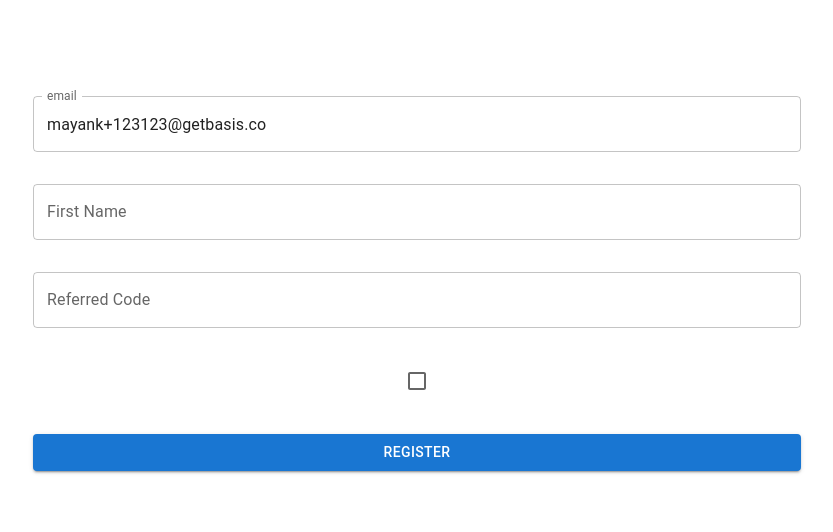
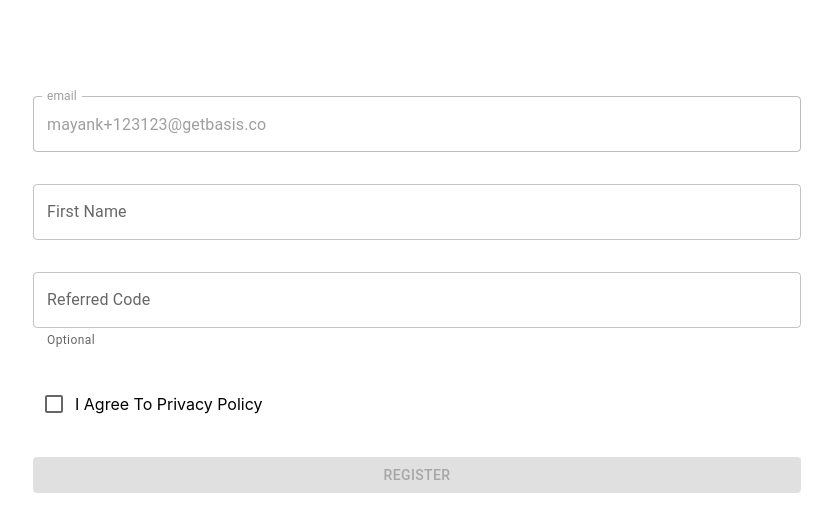
Before and after one commit to HassanHeydariNasab/r, a React (Create React App) app: page /create-user in a window 1280 px wide. Shown: the top 532 px of the page, without its empty margins (223-1056 px from the left). Built offline with nearby package versions, Linux system fonts and the light colour scheme; no server answers; sample sign-in values are in the browser's storage.

Commit message:
Add referral code validation

```diff
--- a/src/containers/create-user/create-user.container.tsx
+++ b/src/containers/create-user/create-user.container.tsx
@@ -1,9 +1,10 @@
 import React, { useEffect } from "react";
 import type { ChangeEventHandler, MouseEventHandler } from "react";
-import { useDispatch, useSelector } from "react-redux";
+import { shallowEqual, useDispatch, useSelector } from "react-redux";
 import type { RootState } from "../../store";
 import { authSliceActions } from "../../store/auth/auth.slice";
 import {
+  useCheckReferredCodeKeyQuery,
   useCreateUserMutation,
   useRequestEmailVerificationMutation,
 } from "../../store/auth/auth.api";
@@ -14,15 +15,24 @@ export const CreateUserContainer = () => {
   const dispatch = useDispatch();
   const navigate = useNavigate();
 
+  const { email, firstName, referredCodeKey, agreeToPrivacyPolicy } =
+    useSelector((state: RootState) => state.auth, shallowEqual);
+
   const [createUser, { data, isLoading }] = useCreateUserMutation();
+
+  const {
+    data: checkReferredCodeKeyData,
+    isError,
+    isLoading: isCheckReferredCodeKeyLoading,
+  } = useCheckReferredCodeKeyQuery({ referredCodeKey });
+
+  const isReferredCodeKeyValid =
+    !isError && !!checkReferredCodeKeyData && checkReferredCodeKeyData.success;
 
   const [, { data: requestEmailVerificationData }] =
     useRequestEmailVerificationMutation({
       fixedCacheKey: "requestEmailVerification",
     });
-
-  const { email, firstName, referredCodeKey, agreeToPrivacyPolicy } =
-    useSelector((state: RootState) => state.auth);
 
   const onChangeFirstName: ChangeEventHandler<HTMLInputElement> = (event) => {
     dispatch(authSliceActions.setFirstName(event.target.value));
@@ -39,6 +49,12 @@ export const CreateUserContainer = () => {
   ) => {
     dispatch(authSliceActions.setAgreeToPrivacyPolicy(event.target.checked));
   };
+
+  const isSubmitDisabled = !(
+    firstName.length > 0 &&
+    agreeToPrivacyPolicy &&
+    (isReferredCodeKeyValid || referredCodeKey.length === 0)
+  );
 
   const onClickSubmit: MouseEventHandler = (event) => {
     event.preventDefault();
@@ -73,6 +89,9 @@ export const CreateUserContainer = () => {
         onChangeReferredCodeKey,
         onChangeAgreeToPrivacyPolicy,
         onClickSubmit,
+        isSubmitDisabled,
+        isReferredCodeKeyValid,
+        isCheckReferredCodeKeyLoading,
       }}
     />
   );
--- a/src/containers/create-user/create-user.view.tsx
+++ b/src/containers/create-user/create-user.view.tsx
@@ -1,6 +1,7 @@
 import React from "react";
 import type { ChangeEventHandler, MouseEventHandler } from "react";
 import { Button, Checkbox, Stack, TextField } from "@mui/material";
+import { Link } from "react-router-dom";
 
 interface CreateUserViewProps {
   email: string;
@@ -11,6 +12,9 @@ interface CreateUserViewProps {
   onChangeReferredCodeKey: ChangeEventHandler<HTMLInputElement>;
   onChangeAgreeToPrivacyPolicy: ChangeEventHandler<HTMLInputElement>;
   onClickSubmit: MouseEventHandler;
+  isSubmitDisabled: boolean;
+  isReferredCodeKeyValid: boolean;
+  isCheckReferredCodeKeyLoading: boolean;
 }
 
 export const CreateUserView = ({
@@ -22,6 +26,9 @@ export const CreateUserView = ({
   onChangeReferredCodeKey,
   onChangeAgreeToPrivacyPolicy,
   onClickSubmit,
+  isSubmitDisabled,
+  isReferredCodeKeyValid,
+  isCheckReferredCodeKeyLoading,
 }: CreateUserViewProps) => {
   return (
     <Stack
@@ -36,6 +43,7 @@ export const CreateUserView = ({
         type={"email"}
         contentEditable={false}
         value={email}
+        disabled
       />
       <TextField
         label={"First Name"}
@@ -48,13 +56,38 @@ export const CreateUserView = ({
         type={"text"}
         value={referredCodeKey}
         onChange={onChangeReferredCodeKey}
+        error={
+          referredCodeKey.length > 0 &&
+          !isCheckReferredCodeKeyLoading &&
+          !isReferredCodeKeyValid
+        }
+        helperText={
+          isCheckReferredCodeKeyLoading
+            ? "Validating..."
+            : referredCodeKey.length > 0
+            ? isReferredCodeKeyValid
+              ? "OK!"
+              : "Referred Code is invalid; leave it blank if you don't have any."
+            : "Optional"
+        }
       />
-      <Checkbox
-        title={"I'm agree to Privacy Policy"}
-        checked={agreeToPrivacyPolicy}
-        onChange={onChangeAgreeToPrivacyPolicy}
-      />
-      <Button variant={"contained"} type={"submit"} onClick={onClickSubmit}>
+      <Stack
+        direction={"row"}
+        alignItems={"center"}
+        justifyContent={"flex-start"}
+      >
+        <Checkbox
+          checked={agreeToPrivacyPolicy}
+          onChange={onChangeAgreeToPrivacyPolicy}
+        />
+        <span>{"I Agree To Privacy Policy"}</span>
+      </Stack>
+      <Button
+        variant={"contained"}
+        type={"submit"}
+        onClick={onClickSubmit}
+        disabled={isSubmitDisabled}
+      >
         Register
       </Button>
     </Stack>
--- a/src/store/auth/auth.api.ts
+++ b/src/store/auth/auth.api.ts
@@ -50,6 +50,17 @@ export const authApi = createApi({
         body,
       }),
     }),
+    checkReferredCodeKey: builder.query<
+      ApiResponse,
+      {
+        referredCodeKey: string;
+      }
+    >({
+      query: ({ referredCodeKey }) => ({
+        url: `/users/referral/${referredCodeKey}`,
+        method: "GET",
+      }),
+    }),
     logout: builder.mutation<
       ApiResponse,
       {
@@ -70,5 +81,6 @@ export const {
   useRequestEmailVerificationMutation,
   useVerifyEmailMutation,
   useCreateUserMutation,
+  useCheckReferredCodeKeyQuery,
   useLogoutMutation,
 } = authApi;
```
